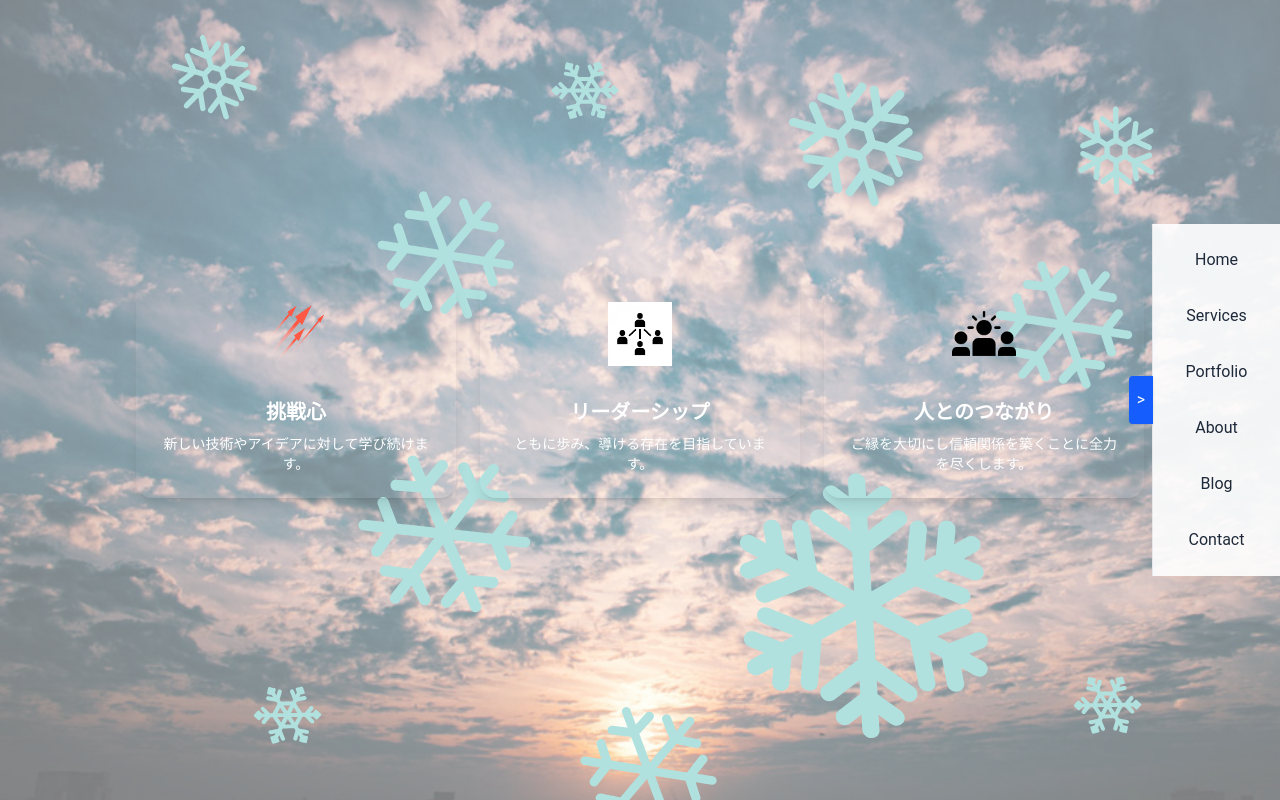
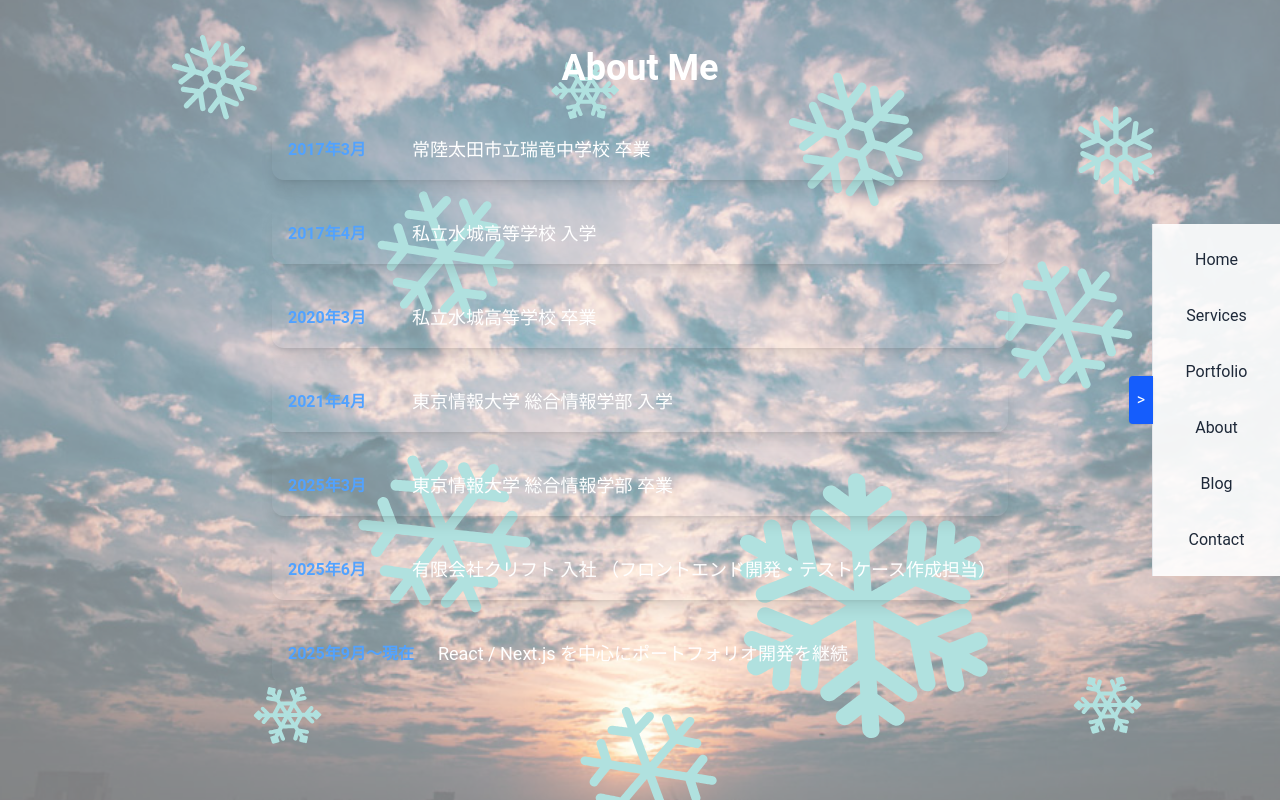
Before and after one commit to Magiri1115/nextjs-boilerplate2, a Next.js app: page /about in a window 1280 px wide. Built offline with nearby package versions, Linux system fonts and the light colour scheme.

Commit message:
ボタン修正、タブレットとスマホのレイアウト共通化

```diff
--- a/app/about/page.tsx
+++ b/app/about/page.tsx
@@ -1,26 +1,42 @@
-import SwiperSection from "../components/SwiperSection";
+export default function AboutPage() {
+  const career = [
+    { year: "2017年3月", text: "常陸太田市立瑞竜中学校 卒業" },
+    { year: "2017年4月", text: "私立水城高等学校 入学" },
+    { year: "2020年3月", text: "私立水城高等学校 卒業" },
+    { year: "2021年4月", text: "東京情報大学 総合情報学部 入学" },
+    { year: "2025年3月", text: "東京情報大学 総合情報学部 卒業" },
+    { year: "2025年6月", text: "有限会社クリフト 入社 （フロントエンド開発・テストケース作成担当）" },
+    { year: "2025年9月～現在", text: "React / Next.js を中心にポートフォリオ開発を継続" },
+  ];
 
-const aboutData = [
-  { icon: "/icons/challenge.png", title: "挑戦心", description: "新しい技術やアイデアに対して学び続けます。" },
-  { icon: "/icons/connection.png", title: "リーダーシップ", description: "ともに歩み、導ける存在を目指しています。" },
-  { icon: "/icons/reader.png", title: "人とのつながり", description: "ご縁を大切にし信頼関係を築くことに全力を尽くします。" },
-];
+  return (
+    <div className="min-h-screen bg-transparent text-white flex flex-col items-center py-12">
+      <h1 className="text-4xl font-bold mb-8">About Me</h1>
 
-export default function AboutPage() {
-  return (
-    <div className="min-h-screen">
-      {/* スマホ＋タブレット専用 */}
-      <SwiperSection items={aboutData} />
-
-      {/* PC＋タブレット（sm以上） */}
-      <div className="hidden sm:flex md:flex min-h-screen items-center justify-center space-x-6 flex-wrap justify-center">
-        {aboutData.map((a, i) => (
-          <div key={i} className="w-64 md:w-80 bg-transparent text-white rounded-2xl p-6 text-center shadow-lg flex flex-col items-center mb-6">
-            <img src={a.icon} alt={a.title} className="w-16 h-16 mb-4" />
-            <h3 className="mt-4 text-xl font-bold">{a.title}</h3>
-            <p className="mt-2 text-sm">{a.description}</p>
-          </div>
-        ))}
+      {/* スクロール可能エリア */}
+      <div
+        className="
+          scroll-container
+          w-full max-w-3xl px-4
+          h-[70vh] overflow-y-scroll
+          rounded-xl
+        "
+      >
+        <div className="space-y-6">
+          {career.map((item, i) => (
+            <div
+              key={i}
+              className="flex flex-col sm:flex-row sm:items-center sm:space-x-6 bg-transparent p-4 rounded-xl shadow-lg"
+            >
+              {/* 年月 */}
+              <span className="text-blue-400 font-semibold min-w-[100px]">
+                {item.year}
+              </span>
+              {/* 経歴テキスト */}
+              <p className="text-lg">{item.text}</p>
+            </div>
+          ))}
+        </div>
       </div>
     </div>
   );
--- a/app/components/SwiperSection.tsx
+++ b/app/components/SwiperSection.tsx
@@ -13,7 +13,7 @@ export default function SwiperSection({ items }: { items: Item[] }) {
   const swiperRef = useRef<any>(null);
 
   return (
-    <div className="block md:hidden h-screen w-full relative">
+    <div className="h-screen w-full relative">
       <Swiper
         direction="vertical"
         slidesPerView={1}
@@ -30,6 +30,7 @@ export default function SwiperSection({ items }: { items: Item[] }) {
           </SwiperSlide>
         ))}
       </Swiper>
+
 
       {/* ↑ ボタン */}
       <button
--- a/app/globals.css
+++ b/app/globals.css
@@ -128,3 +128,21 @@ body.fade-in .fade-wrapper::after {
 .flip-back {
   transform: rotateY(180deg);
 }
+/* ===== Scrollbar Custom (for AboutPage career list) ===== */
+.scroll-container::-webkit-scrollbar {
+  width: 12px;
+}
+
+.scroll-container::-webkit-scrollbar-thumb {
+  background-color: #3b82f6; /* 青系 */
+  border-radius: 6px;
+}
+
+.scroll-container::-webkit-scrollbar-track {
+  background-color: #1f2937; /* グレー */
+}
+
+.scroll-container {
+  scrollbar-width: thin; /* Firefox */
+  scrollbar-color: #3b82f6 #1f2937;
+}
--- a/app/portfolio/page.tsx
+++ b/app/portfolio/page.tsx
@@ -31,11 +31,13 @@ const portfolioData = [
 export default function PortfolioPage() {
   return (
     <div className="min-h-screen bg-transparent">
-      {/* スマホ＋タブレット専用 */}
+    {/* スマホ＋タブレット専用（1072px以下） */}
+    <div className="block max-[1072px]:block min-[1073px]:hidden">
       <SwiperSection items={portfolioData} />
+    </div>
 
-      {/* PC＋タブレット（md以上） */}
-      <div className="hidden sm:flex md:flex min-h-screen items-center justify-center flex-wrap gap-6 p-8">
+      {/* PC専用（1073px以上） */}
+      <div className="hidden min-[1073px]:flex min-h-screen items-center justify-center flex-wrap gap-6 p-8">
         {portfolioData.map((p, i) => (
           <PortfolioCard
             key={i}
--- a/app/services/page.tsx
+++ b/app/services/page.tsx
@@ -9,13 +9,18 @@ const servicesData = [
 export default function ServicesPage() {
   return (
     <div className="min-h-screen">
-      {/* スマホ＋タブレット専用 */}
-      <SwiperSection items={servicesData} />
+      {/* スマホ＋タブレット専用（1072px以下） */}
+      <div className="block min-[1073px]:hidden">
+        <SwiperSection items={servicesData} />
+      </div>
 
-      {/* PC＋タブレット（sm以上） */}
-      <div className="hidden sm:flex md:flex min-h-screen items-center justify-center space-x-6 flex-wrap justify-center">
+      {/* PC専用（1073px以上） */}
+      <div className="hidden min-[1073px]:flex min-h-screen items-center justify-center space-x-6 flex-wrap">
         {servicesData.map((s, i) => (
-          <div key={i} className="w-64 md:w-80 bg-transparent text-white rounded-2xl p-6 text-center shadow-lg flex flex-col items-center mb-6">
+          <div
+            key={i}
+            className="w-64 md:w-80 bg-transparent text-white rounded-2xl p-6 text-center shadow-lg flex flex-col items-center mb-6"
+          >
             <img src={s.icon} alt={s.title} className="w-16 h-16 mb-4" />
             <h3 className="mt-4 text-xl font-bold">{s.title}</h3>
             <p className="mt-2 text-sm">{s.description}</p>
```
